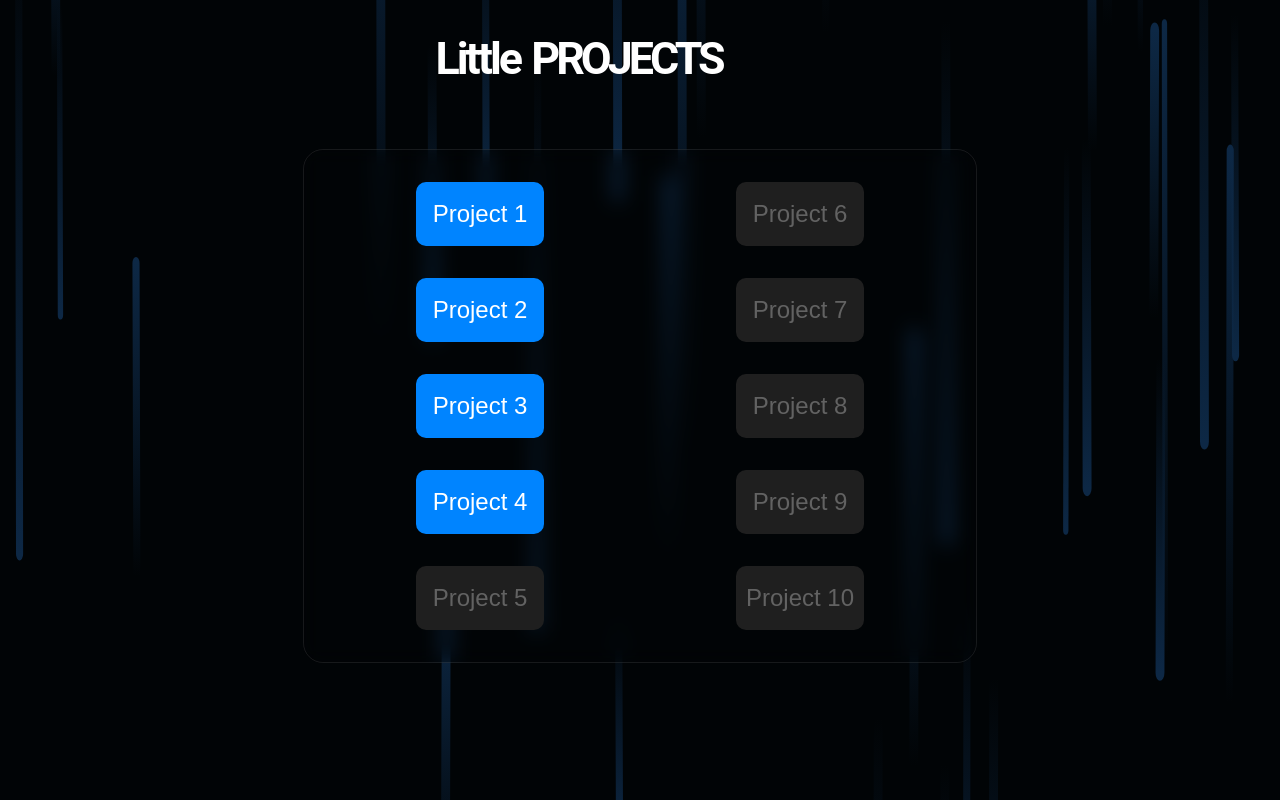
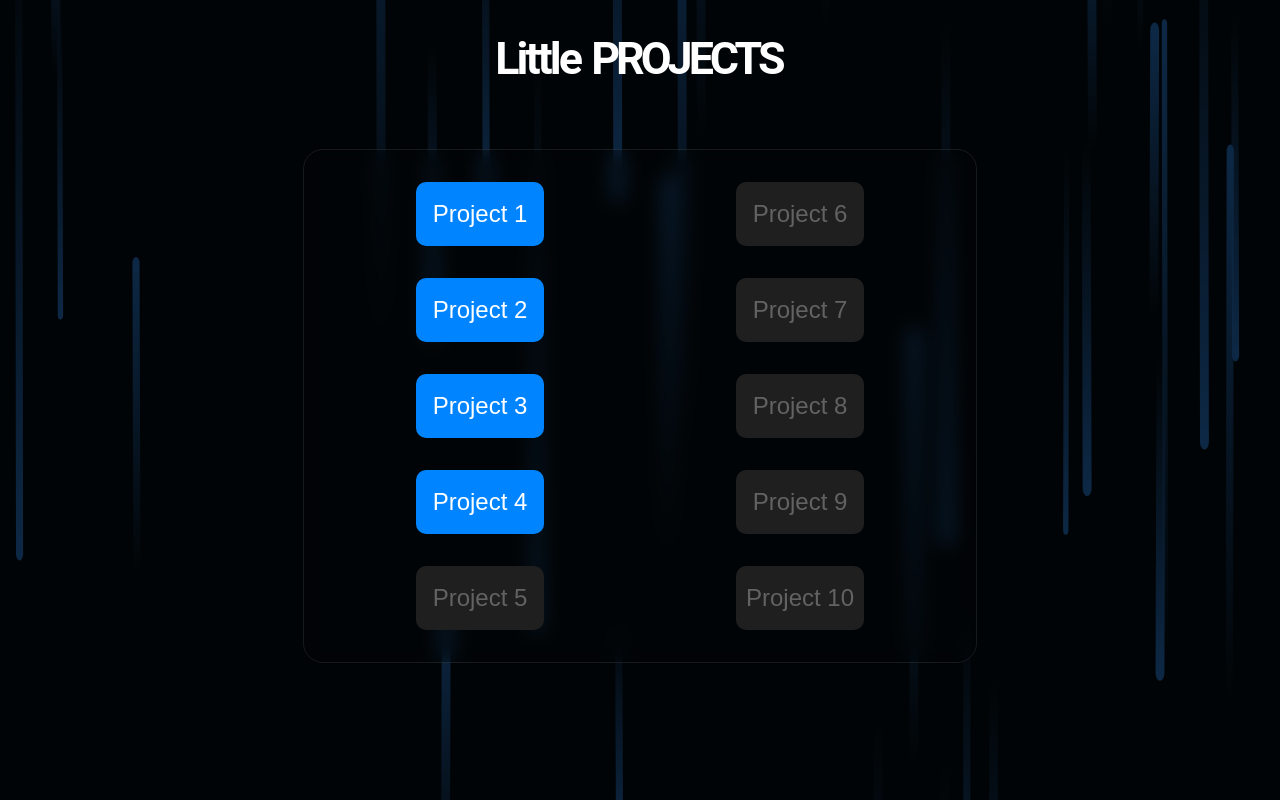
Before and after one commit to v-amirrr/little-projects, a React (Create React App) app: page / in a window 1280 px wide. Built offline with nearby package versions, Linux system fonts and the light colour scheme.

Commit message:
fixed the navbar title
Centered the navbar title

```diff
--- a/src/components/Navbar.module.css
+++ b/src/components/Navbar.module.css
@@ -1,13 +1,12 @@
 .navbar {
-    position: relative;
     display: flex;
     justify-content: center;
     align-items: center;
-    text-align: center;
+    position: relative;
     padding: .5rem;
     width: 100%;
     z-index: 5;
-    padding: 2rem;
+    padding: 2rem 0;
 }
 
 .navbar h1 {
@@ -25,7 +24,7 @@
     opacity: 0;
 }
 
-.backBtn {
+.backBtn, .backBtnOff {
     position: absolute;
     top: 50%;
     left: 1rem;
@@ -52,7 +51,8 @@
     -o-transform: translate(0, -50%);
 }
 
-.backBtn span, .backBtn i {
+.backBtn span, .backBtn i,
+.backBtnOff span, .backBtnOff i {
     display: flex;
     justify-content: center;
     align-items: center;
@@ -65,7 +65,7 @@
     -o-transition: all .3s;
 }
 
-.backBtn span {
+.backBtn span, .backBtnOff span {
     position: relative;
     left: -5rem;
     opacity: 0;
```
